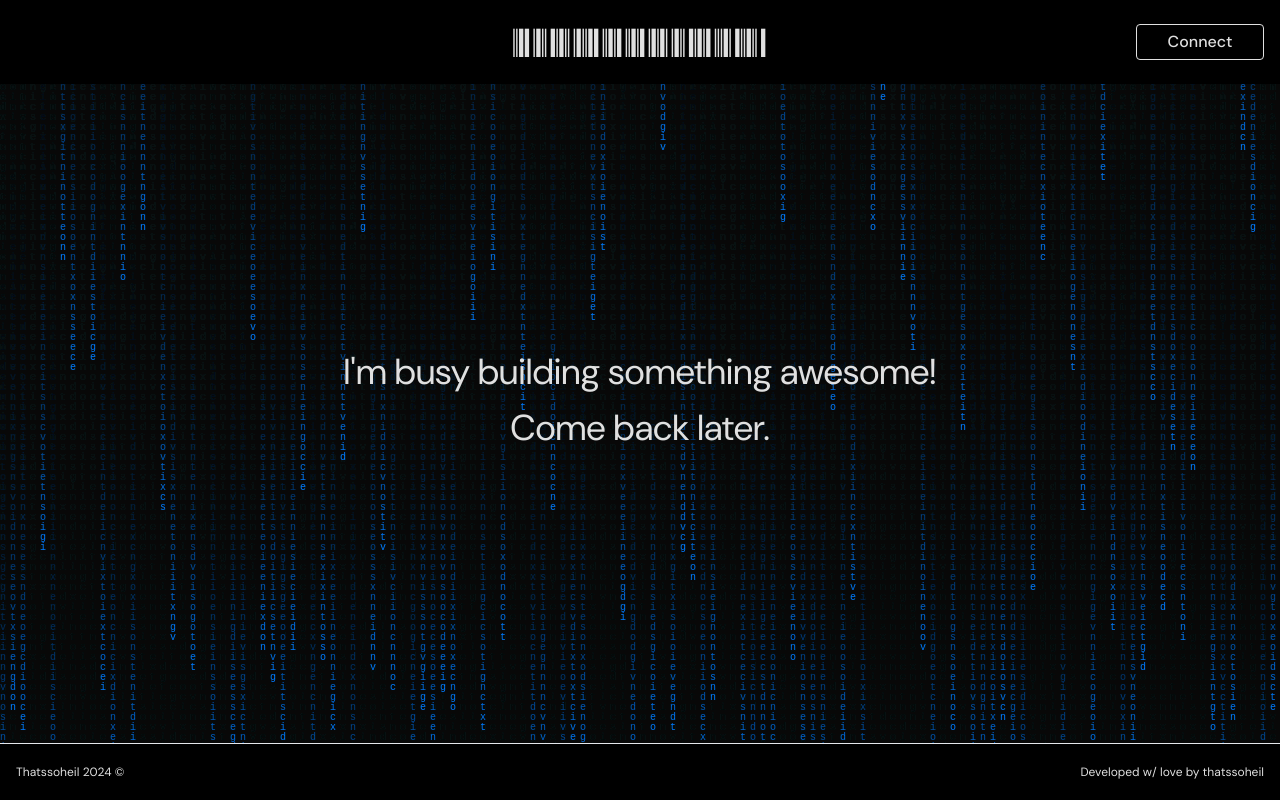
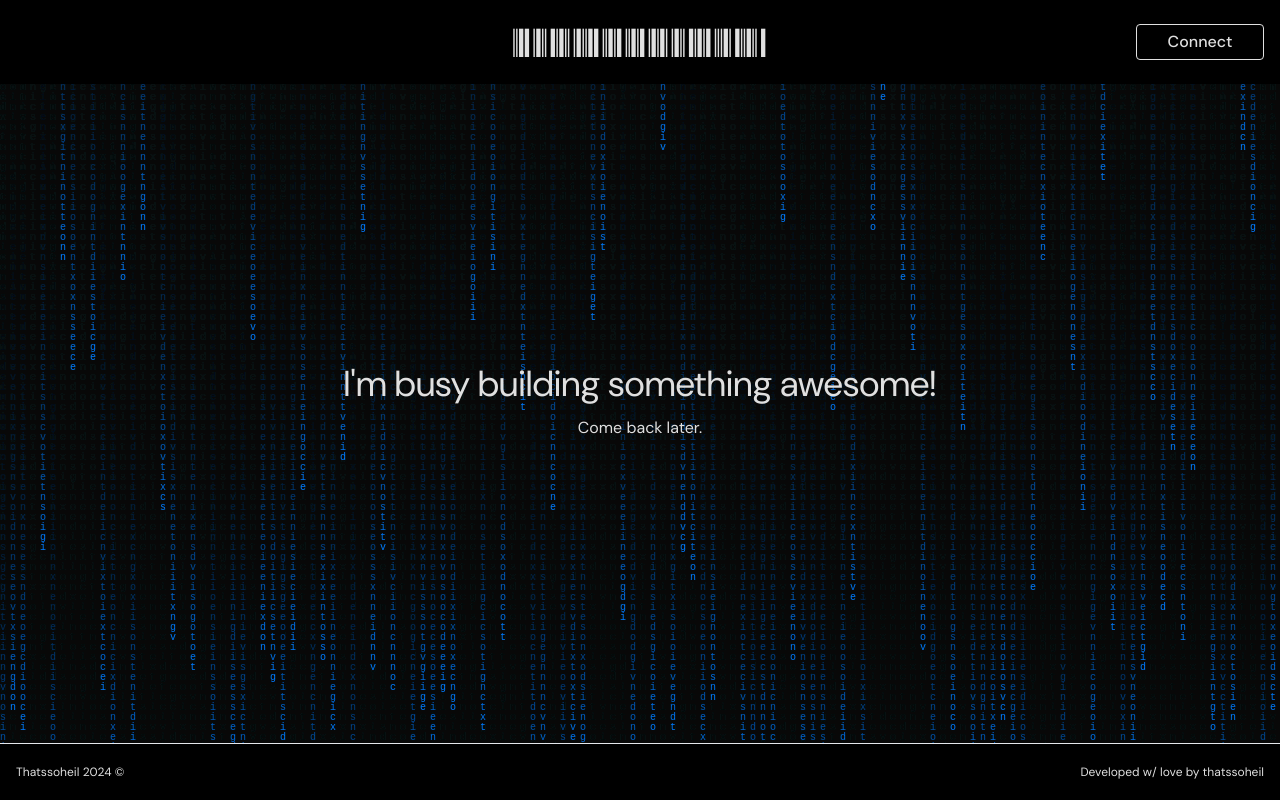
Before and after one commit to thatssoheil/thatssoheildotcom, a Next.js app: page / in a window 1280 px wide. Built offline with nearby package versions, Linux system fonts and the light colour scheme.

Commit message:
fix/homepage subtitle size changed

```diff
--- a/src/app/page.tsx
+++ b/src/app/page.tsx
@@ -1,11 +1,11 @@
-import { Heading } from '@/components/core/Typography'
+import { Heading, Paragraph } from '@/components/core/Typography'
 
 export default function Home() {
   return (
     <main>
       <div className='flex flex-col items-center justify-center h-screen py-24'>
         <Heading className='text-center'>{`I'm`} busy building something awesome!</Heading>
-        <Heading>Come back later.</Heading>
+        <Paragraph>Come back later.</Paragraph>
       </div>
     </main>
   )
```
